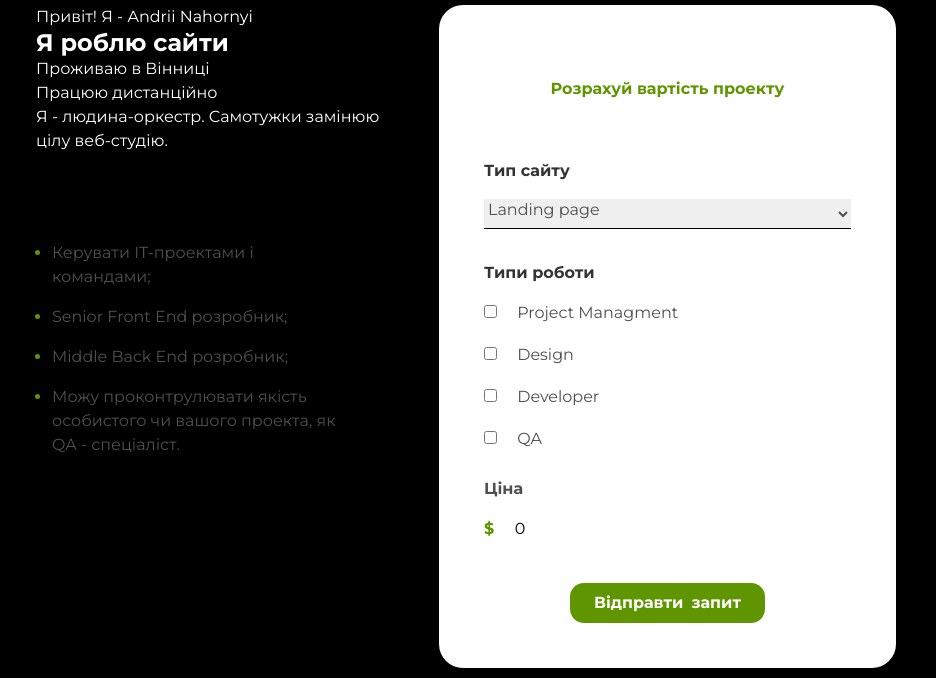
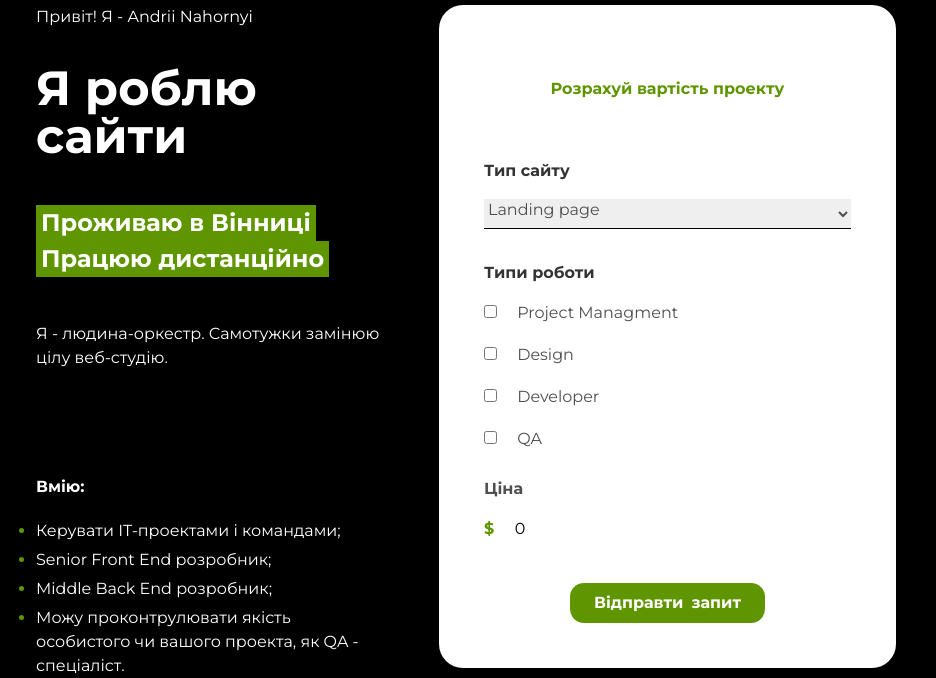
Before and after one commit to AndriiNhornyi/my-website, a plain HTML site: page index.html in a window 1280 px wide. Shown: the part 147-825 px from the top of the page, 344-1280 px from the left. Drawn offline with nearby package versions, Linux system fonts and the light colour scheme.

Commit message:
changing the my Information section

```diff
--- a/CSS/styles.css
+++ b/CSS/styles.css
@@ -1,7 +1,8 @@
 :root{
     --text-color: #ffffff;
     --accent-color: #cccc00;
-
+    --background-colortext: #5F9600;
+    --background-colorbutton: #5F9600;
 }
 
 .head-body{
@@ -138,117 +139,58 @@
 }
 
 
-/* My info section */
+/* ______________________My info section */
+.hellow-text {
+    margin-bottom: 35px;
+}
 
-.myinfo-section{
+.main-title {
+    font-size:  48px;
+    line-height: 1;
+    margin-bottom: 45px;
+}
 
+.group-text {
+    background-color: var(--background-colortext);
+    font-weight: 700;
+    font-size: 24px;
+    line-height: 1;
+    padding: 6px 5px 6px 5px;
+}
+
+.fornorm-bg {
     display: flex;
     flex-direction: column;
     align-items: flex-start;
-    margin-left: -32px;
+    margin-bottom: 45px;
 }
 
-.info-div{
-
-    display: flex;
-    flex-direction: column;
-    align-items: flex-start;
+.master-title {
+    font-weight: 400;
+    font-size: 16px;
+    line-height: 1.5;
+    margin-bottom: 105px;
 }
 
-
-.my-info-section-h2{
-
-    font-weight: bold;
+.text-ican {
+    font-weight: 700;
     font-size: 16px;
-    color: #000000;
-    margin-bottom: 32px;
+    line-height: 1.5;
+    margin-bottom: 20px;
 }
 
-
-.my-info-section-h1{
-
-    font-weight: bold;
-    font-size: 48px;
-    line-height: 48px;
-    color: #000000;
-    margin-bottom: 48px;
+.skills-list .item {
+    color: var(--background-colortext);
+    list-style: disc;
 }
 
-
-.my-info-section-h1-site{
-
-    display: flex;
-    flex-direction: column;
+.skills-list .item:not(:nth-last-child(1)) {
+    margin-bottom: 5px;
 }
 
-
-.my-info-section-h3,
-.my-info-section-h4{
-
-    font-weight: bold;
-    font-size: 24px;
-    line-height: 24px;
-    color: #ffffff;
-    background-color: #5F9600;
-    padding-top: 4px;
-    padding-bottom: 4px;
-    padding-left: 16px;
-    padding-right: 16px;
-}
-
-.my-info-section-h4{
-
-    margin-bottom: 58px;
-}
-
-
-.my-description{
-
-    font-size: 16px;
-    line-height: 24px;
-    color: #4F4F4F;
-    margin-bottom: 64px;
-}
-
-
-
-.my-skills-title{
-
-    font-weight: bold;
-    font-size: 16px;
-    line-height: 24px;
-    margin-bottom: 48px;
-}
-
-
-.my-skills{
-
-    list-style: disc;
-    padding-left: 16px;
-    margin-right: 28px;
-}
-
-
-.my-skills-text{
-
-    color: #4F4F4F;
-}
-
-
-
-.my-skills-item{
-
-    font-size: 16px;
-    line-height: 24px;
-    color: #5F9600;
-    margin-bottom: 4px;
-}
-
-
-/* Project price */
+/* ________________________Project price */
 
 .project-price{
-
     display: flex;
     align-items: center;
     justify-content: center;
--- a/index.html
+++ b/index.html
@@ -103,67 +103,61 @@
             <a class="link myprojects-link" href="https://naughty-saha-c136a2.netlify.app/"
                 >Мої роботи
             </a>
-
         </section>
 
 
         <!-- My info section -->
-
         <section class="section">
             <div class="">
                 <div class="info-div">
-                    <p class="text"> Привіт! Я - Andrii Nahornyi </p>
+                    <p class="text hellow-text">Привіт! Я - Andrii Nahornyi </p>
 
                     <h1 class="title main-title"> Я роблю  сайти</h1>
 
-                    <p class="text"> Проживаю в Вінниці</p>
-
-                    <p class="text"> Працюю  дистанційно</p>
-
-                    <p class="text"
-                        >Я - людина-оркестр. Самотужки замінюю цілу веб-студію.
+                    <div class="fornorm-bg">
+                        <p class="text group-text"
+                            >Проживаю в Вінниці
+                        </p>
+                        <p class="text group-text"
+                            >Працюю  дистанційно
                         </p>
                     </div>
 
-                <div class="skills-tittle-div">
-                    <p class="my-skills-title"> Вмію </p>
-                    <ul class="my-skills">
-                        <li class="my-skills-item">
-                            <p class="my-skills-text"> Керувати IT-проектами і командами; </p>
+                    <h2 class="title master-title">Я - людина-оркестр. Самотужки замінюю цілу веб-студію.</h2>
+                </div>
+
+                <div class="skills">
+                    <p class="text text-ican">Вмію:</p>
+                    <ul class="list skills-list">
+                        <li class="item">
+                            <p class="text"> Керувати IT-проектами і командами; </p>
                         </li>
 
-                        <li class="my-skills-item">
-                            <p class="my-skills-text"> Senior Front End розробник; </p>
+                        <li class="item">
+                            <p class="text"> Senior Front End розробник; </p>
                         </li>
 
-                        <li class="my-skills-item">
-                            <p class="my-skills-text"> Middle Back End розробник; </p>
+                        <li class="item">
+                            <p class="text"> Middle Back End розробник; </p>
                         </li>
 
-                        <li class="my-skills-item">
-                            <p class="my-skills-text"> Можу проконтрулювати якість особистого чи <dr class="text-skills00"> вашого проекта, як QA - спеціаліст. </dr>
+                        <li class="item">
+                            <p class="text"
+                                >Можу проконтрулювати якість особистого чи вашого проекта, як QA - спеціаліст.
                             </p>
                         </li>
                     </ul>
                 </div>
             </div>
-
         </section>
 
-
         <!-- Project price -->
-
-
         <section class="section">
-
-
             <form action="#" class="project-price-form" method="POST" name="Підрахунок проекту" data-netlify="true" id="project-price-form">
 
                 <h5 class="project-price-text"> Розрахуй вартість проекту</h5>
 
-
                 <div class="project-type-conainer">
-
                     <label for="project-price-form-select" class="project-price-form-file-title"> Тип сайту </label>
 
                     <select name="Project type" id="project-price-form-select" class="select">
@@ -205,12 +199,9 @@
                 <input type="hidden" name="Email">
 
                 <div class="formElemet-container">
-
                     <button class="button-send">Відправти <span class="button-send-text"> запит </span> </button>
                 </div>
-
             </form>
-
         </section>
     </div>
 
```
Lines whose indentation alone changed are shown as unchanged.
